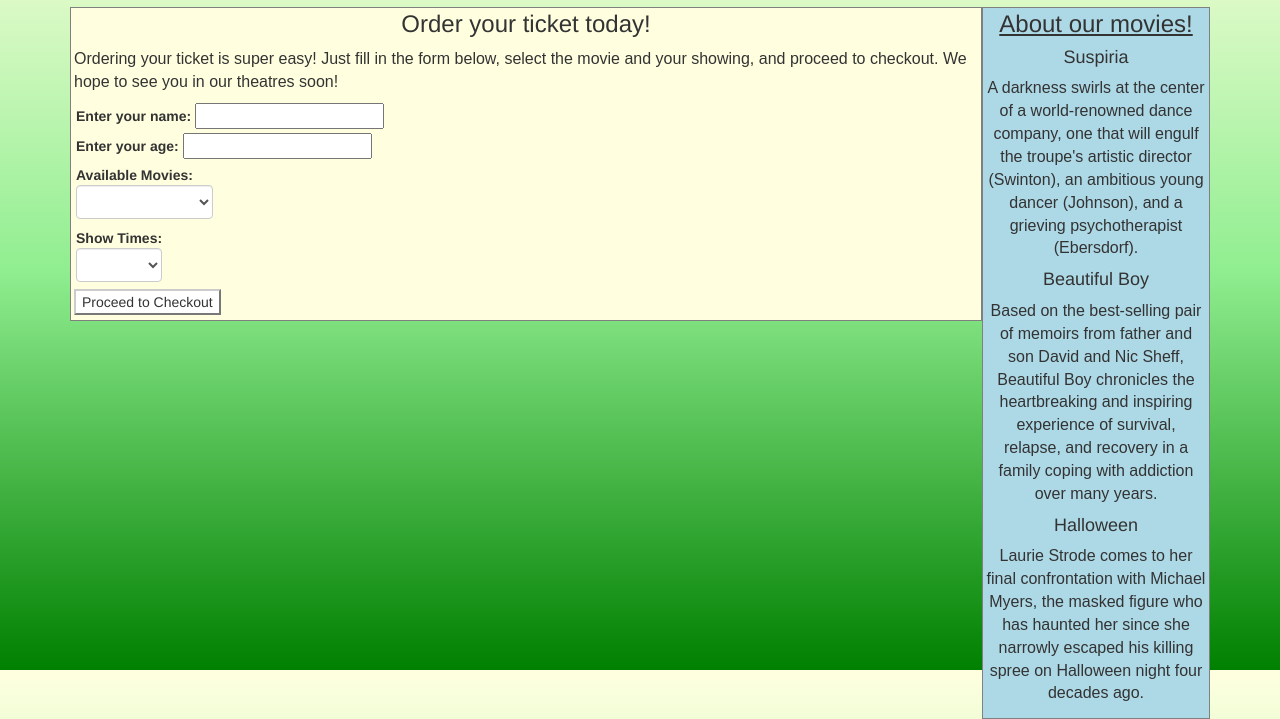
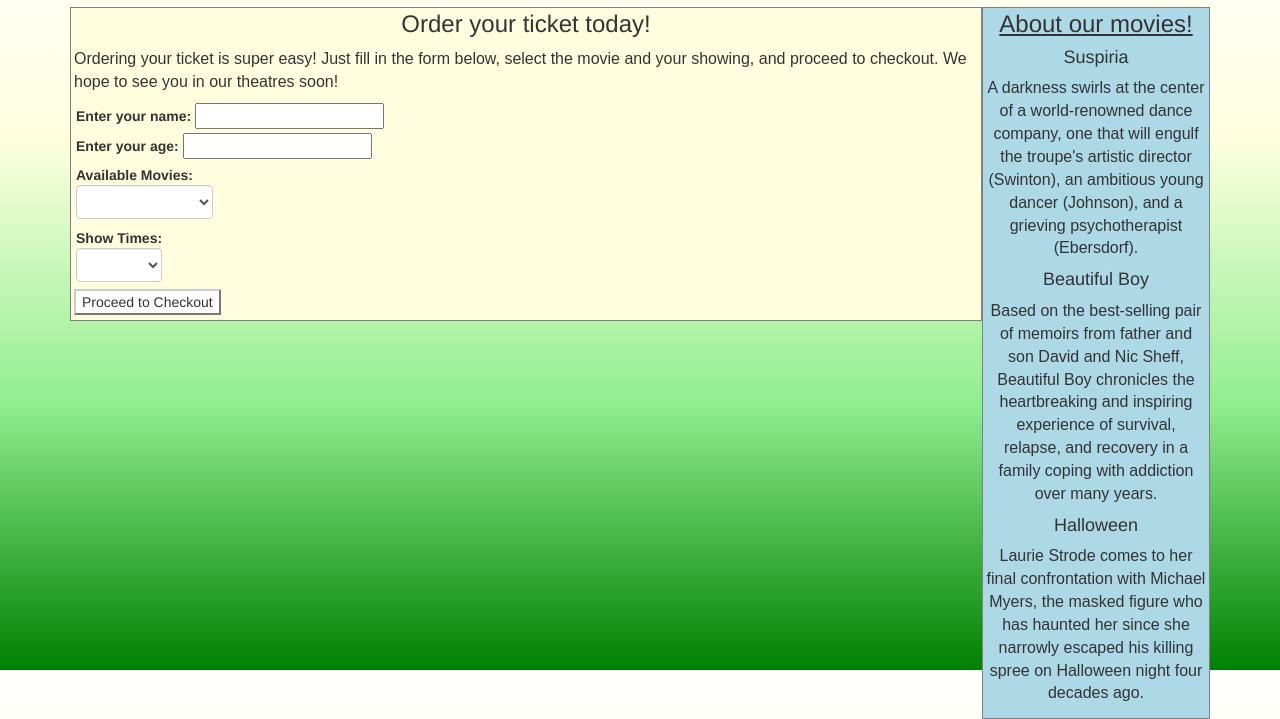
Before and after one commit to rohanpmoore/movie-ticket, a plain HTML site: page index.html in a window 1280 px wide. Shown: the part 130-849 px from the top of the page. Drawn offline with Linux system fonts and the light colour scheme.

Commit message:
add white to color gradient

```diff
--- a/css/styles.css
+++ b/css/styles.css
@@ -1,6 +1,6 @@
 body {
   background-color: #ccc;
-  background-image: linear-gradient(lightyellow, lightgreen, green);
+  background-image: linear-gradient(white, lightyellow, lightgreen, green);
   height: 100%;
   margin: 0px;
   background-repeat: no-repeat;
```
